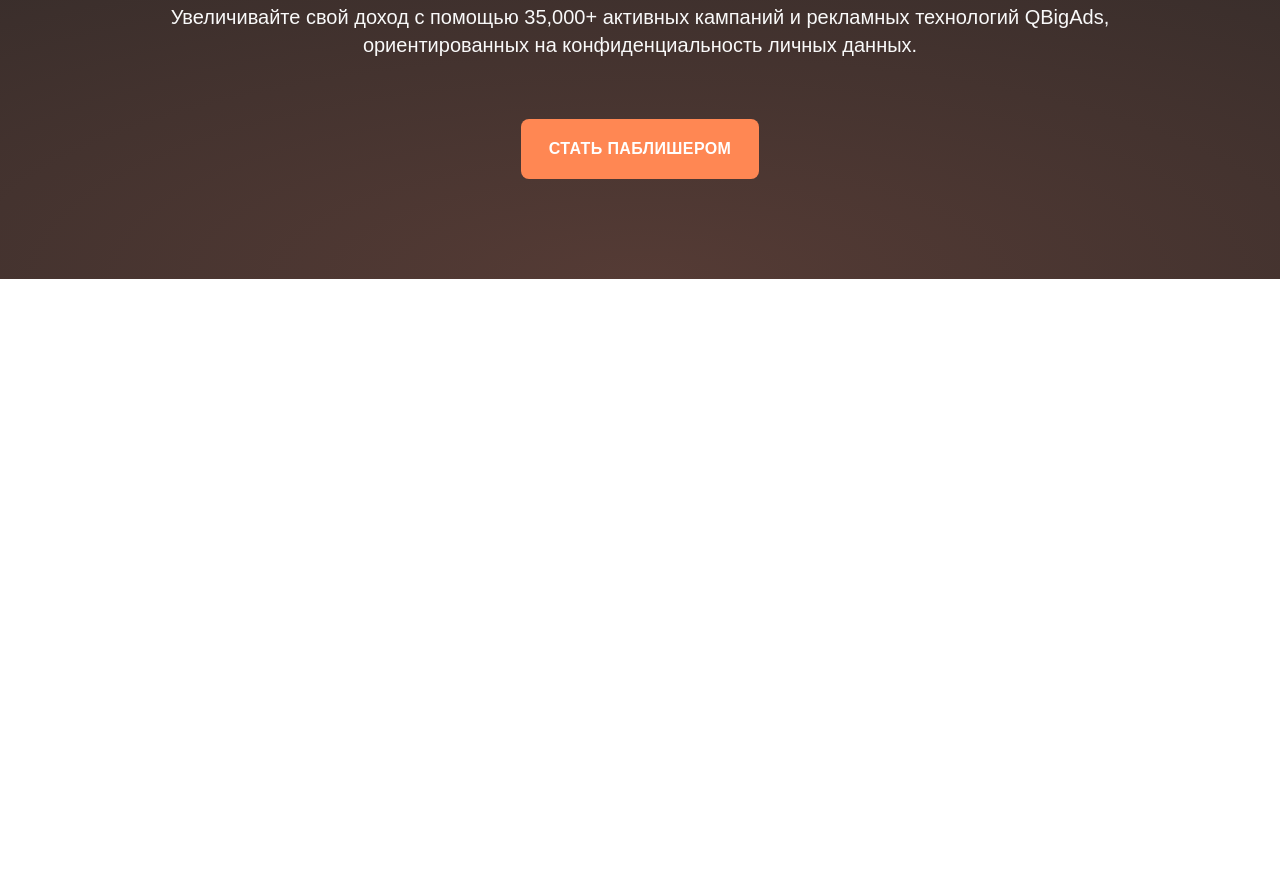
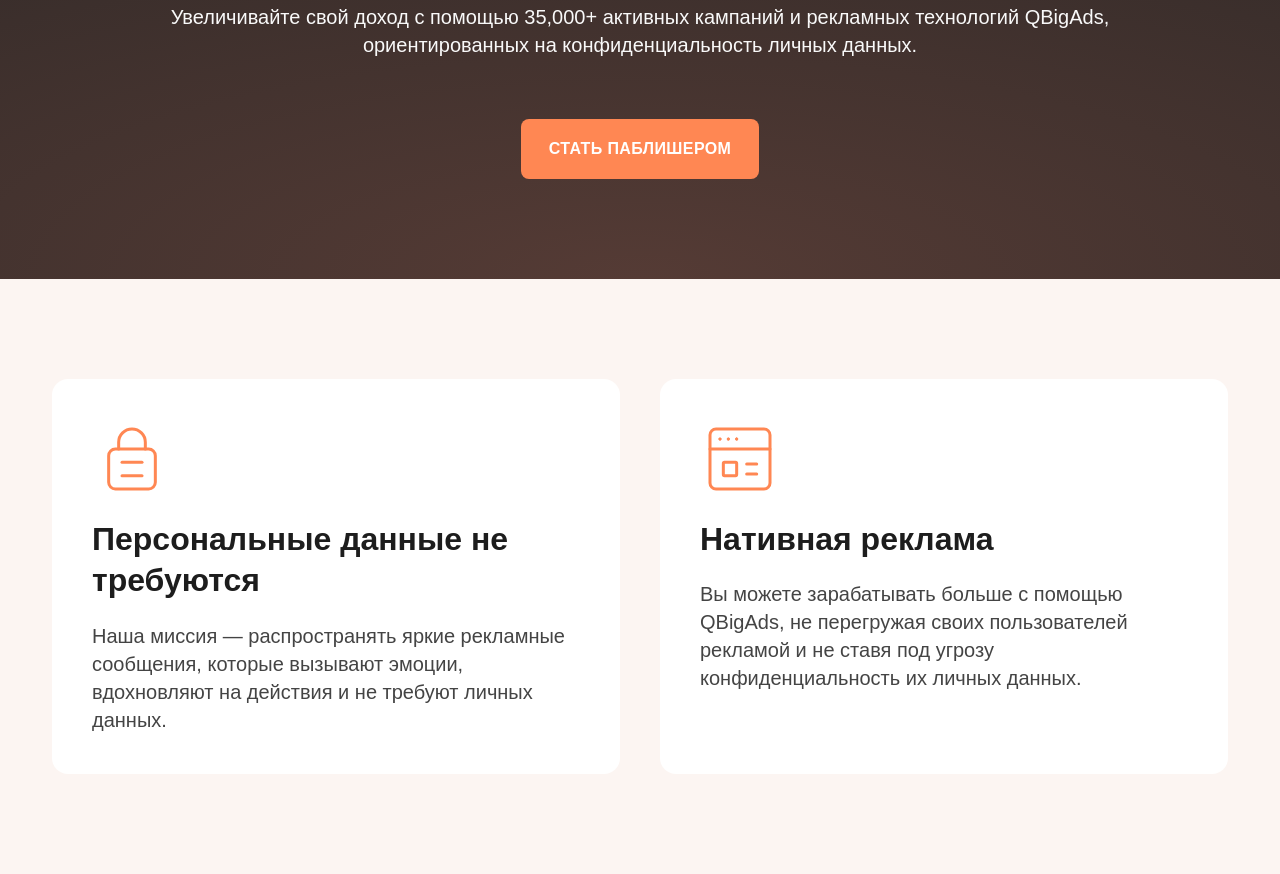
Before and after one commit to chakapega/t-landing, a website built with webpack: page src/index.html in a window 1280 px wide. Shown: the part 352-1226 px from the top of the page. Before the commit the page ends 800 px from the top, so only its background shows below. Built offline with nearby package versions, Linux system fonts and the light colour scheme.

Commit message:
Add capabilities section with content

```diff
--- a/src/index.html
+++ b/src/index.html
@@ -121,6 +121,20 @@
         конфиденциальность личных данных.</p>
       <button type="button">Стать паблишером</button>
     </section>
+    <section class="main__our-capabilities-section">
+      <div class="main__capability-block">
+        <img src="./images/lockIcon.svg" alt="Lock icon">
+        <h2>Персональные данные не требуются</h2>
+        <p>Наша миссия — распространять яркие рекламные сообщения, которые вызывают эмоции, вдохновляют на действия и не
+          требуют личных данных.</p>
+      </div>
+      <div class="main__capability-block">
+        <img src="./images/browserInternetWebContentImageIcon.svg" alt="Web content icon">
+        <h2>Нативная реклама</h2>
+        <p>Вы можете зарабатывать больше с помощью QBigAds, не перегружая своих пользователей рекламой и не ставя под
+          угрозу конфиденциальность их личных данных.</p>
+      </div>
+    </section>
   </main>
 </body>
 
--- a/src/scss/colors.scss
+++ b/src/scss/colors.scss
@@ -9,3 +9,5 @@
 $labelFifthLight: #F9F9F9;
 $burningOrange: #FF7235;
 $orange: #FE611D;
+$linen: #FCF5F2;
+$labelSecondaryLight: #444444;
--- a/src/scss/style.scss
+++ b/src/scss/style.scss
@@ -452,4 +452,63 @@
       }
     }
   }
+
+  &__our-capabilities-section {
+    display: flex;
+    justify-content: center;
+    padding: 6.25rem 3.25rem;
+    background: $linen;
+
+    @include tabletDesktopScreen() {
+      padding: 6.25rem 2.5rem;
+    }
+
+    @include mobileTabletScreen() {
+      padding: 6.25rem 1.5rem;
+      flex-direction: column;
+    }
+  }
+
+  &__capability-block {
+    display: flex;
+    flex: 1;
+    padding: 2.5rem;
+    flex-direction: column;
+    align-items: flex-start;
+    border-radius: 1rem;
+    background: $labelEighthLight;
+    max-width: 42.5rem;
+    box-sizing: border-box;
+
+    &:first-child {
+      margin-right: 2.5rem;
+
+      @include tabletDesktopScreen() {
+        margin-right: 1.25rem;
+      }
+
+      @include mobileTabletScreen() {
+        margin: 0 0 1.25rem 0;
+      }
+    }
+
+    h2 {
+      color: $labelPrimaryLight;
+      font-size: 2rem;
+      font-weight: 700;
+      line-height: 130%;
+      margin: 1.25rem 0;
+    }
+
+    p {
+      color: $labelSecondaryLight;
+      font-size: 1.25rem;
+      line-height: 140%;
+      margin: 0;
+    }
+
+    @include mobileTabletScreen() {
+      max-width: 100%;
+    }
+  }
 }
```
Also changed, not shown: src/images/browserInternetWebContentImageIcon.svg (added), src/images/lockIcon.svg (added).
